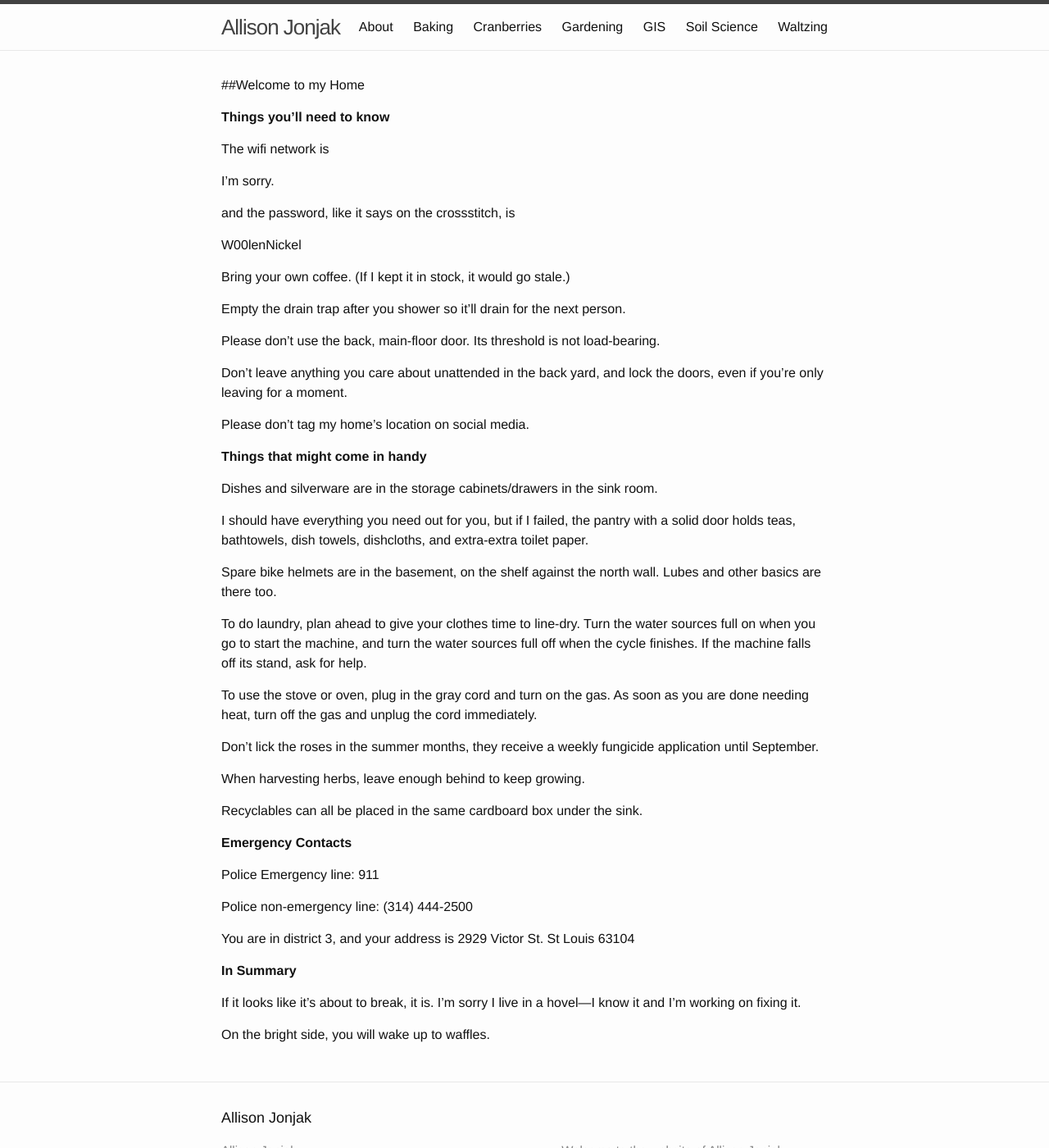
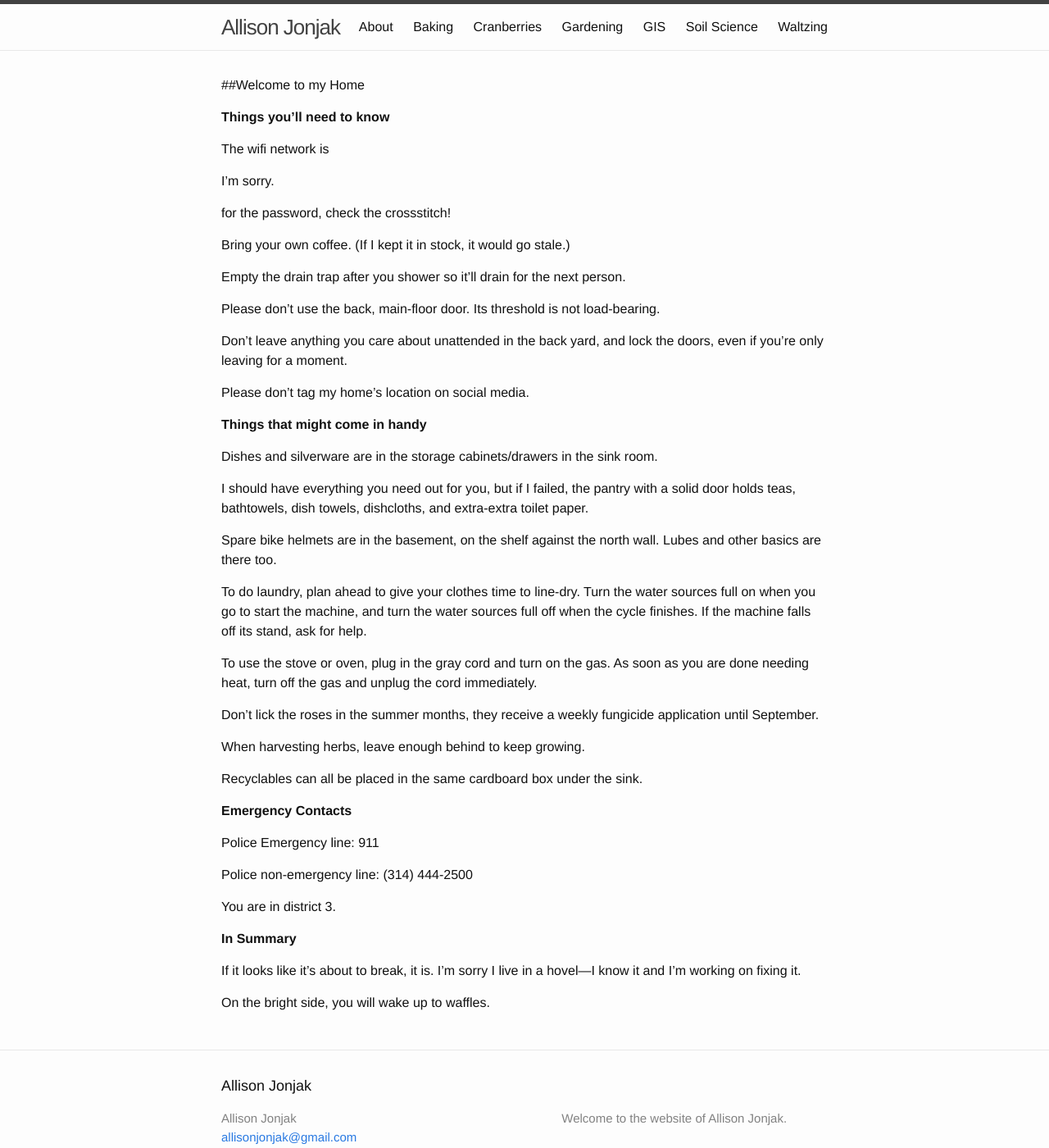
Before and after one commit to cranhandler/cranhandler.github.io, a Jekyll site: the page built from about/visiting.md, in a window 1280 px wide and 1400 px high. Shown: the whole window at 82% size. Built offline with Jekyll 4.4.1, drawn with Linux system fonts in a browser that asks for light colours.

Commit message:
Update visiting.md

```diff
--- a/about/visiting.md
+++ b/about/visiting.md
@@ -11,9 +11,7 @@ layout: default
 
  I'm sorry.
 
- and the password, like it says on the crossstitch, is
-
- W00lenNickel
+ for the password, check the crossstitch!
 
 
 
@@ -52,7 +50,7 @@ layout: default
 
  Police non-emergency line: (314) 444-2500
 
- You are in district 3, and your address is 2929 Victor St. St Louis 63104
+ You are in district 3.
 
 
 
```
